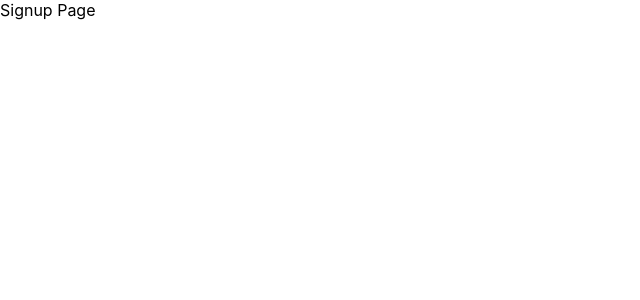
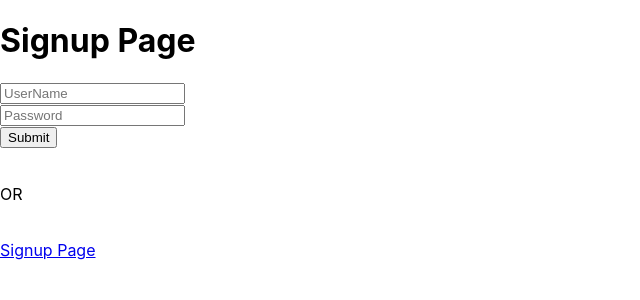
Before and after one commit to NemalPerera-NP/Spera-Test-Frontend, a React (Create React App) app: page /signup in a window 1280 px wide. Shown: the top 300 px of the page, without its empty margins (0-640 px from the left). Built offline with nearby package versions, Linux system fonts and the light colour scheme.

Commit message:
registration form for user signup and basic structure of home page completed

```diff
--- a/src/components/pages/signup.js
+++ b/src/components/pages/signup.js
@@ -1,6 +1,62 @@
-// In Signup.js
-import React from "react";
+// In Login.js
+import React, { useState } from "react";
+import axios from "axios";
+import { useNavigate, Link } from "react-router-dom";
+
+const Login_url = "http://localhost:8080/api/auth/signup";
+
 function Signup() {
-  return <div>Signup Page</div>;
+  //local states
+  const [username, setUsername] = useState("");
+  const [password, setPassword] = useState("");
+  const [loginError, setLoginError] = useState("");
+
+  // Function to handle form submission
+  async function submit(e) {
+    e.preventDefault();
+
+    try {
+      await axios.post(loginError, {
+        username,
+        password,
+      });
+    } catch (error) {
+      console.log(error);
+    }
+  }
+
+  return (
+    <div className="Login_Container">
+      <h1>Signup Page</h1>
+
+      <form action="POST">
+        <div className="form-group">
+          <input
+            type="text"
+            id="username"
+            placeholder="UserName"
+            value={username}
+            onChange={(e) => setUsername(e.target.value)}
+            required
+          />
+        </div>
+        <div className="form-group">
+          <input
+            type="password"
+            id="password"
+            placeholder="Password"
+            value={password}
+            onChange={(e) => setPassword(e.target.value)}
+            required
+          />
+        </div>
+        <input type="submit" onClick={submit} />
+      </form>
+      <br />
+      <p>OR</p>
+      <br />
+      <Link to="/login">Signup Page</Link>
+    </div>
+  );
 }
 export default Signup;
```
Also changed, not shown: src/components/pages/home.js (added, +13 -0 lines).
